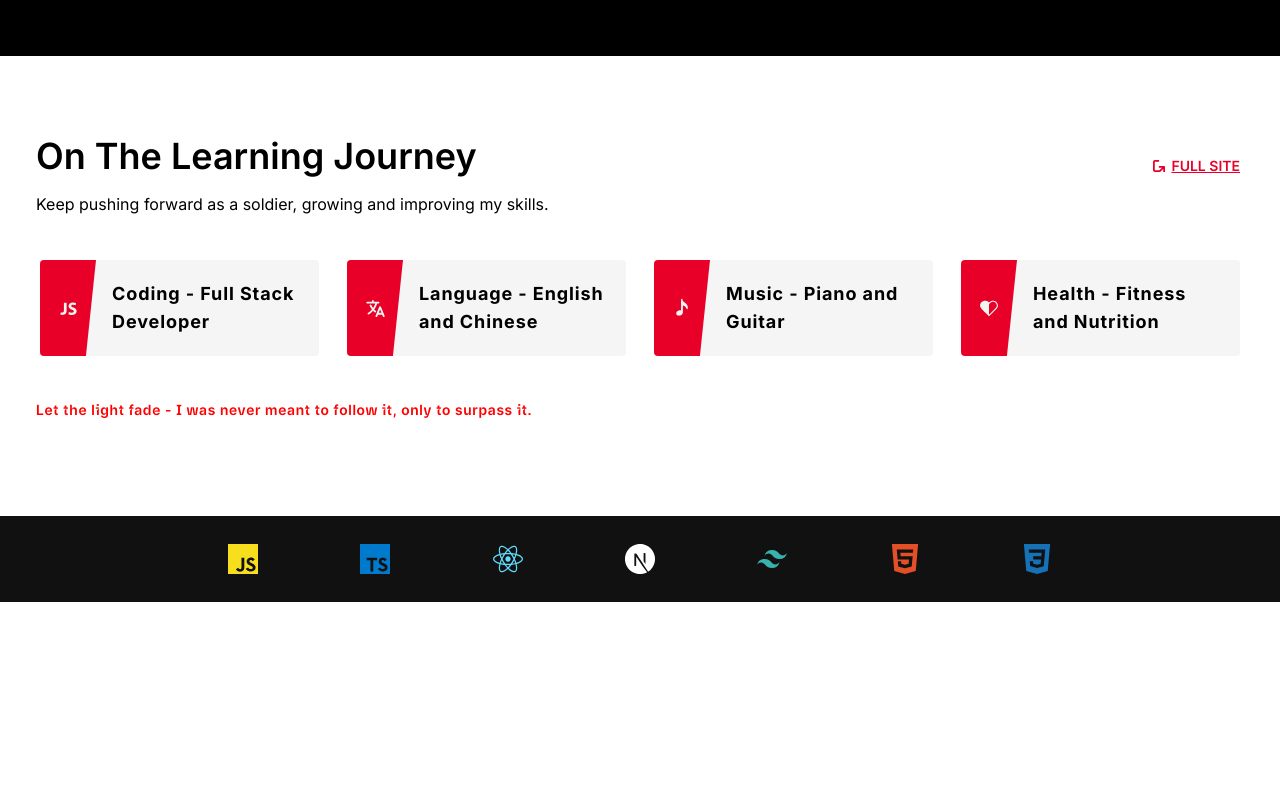
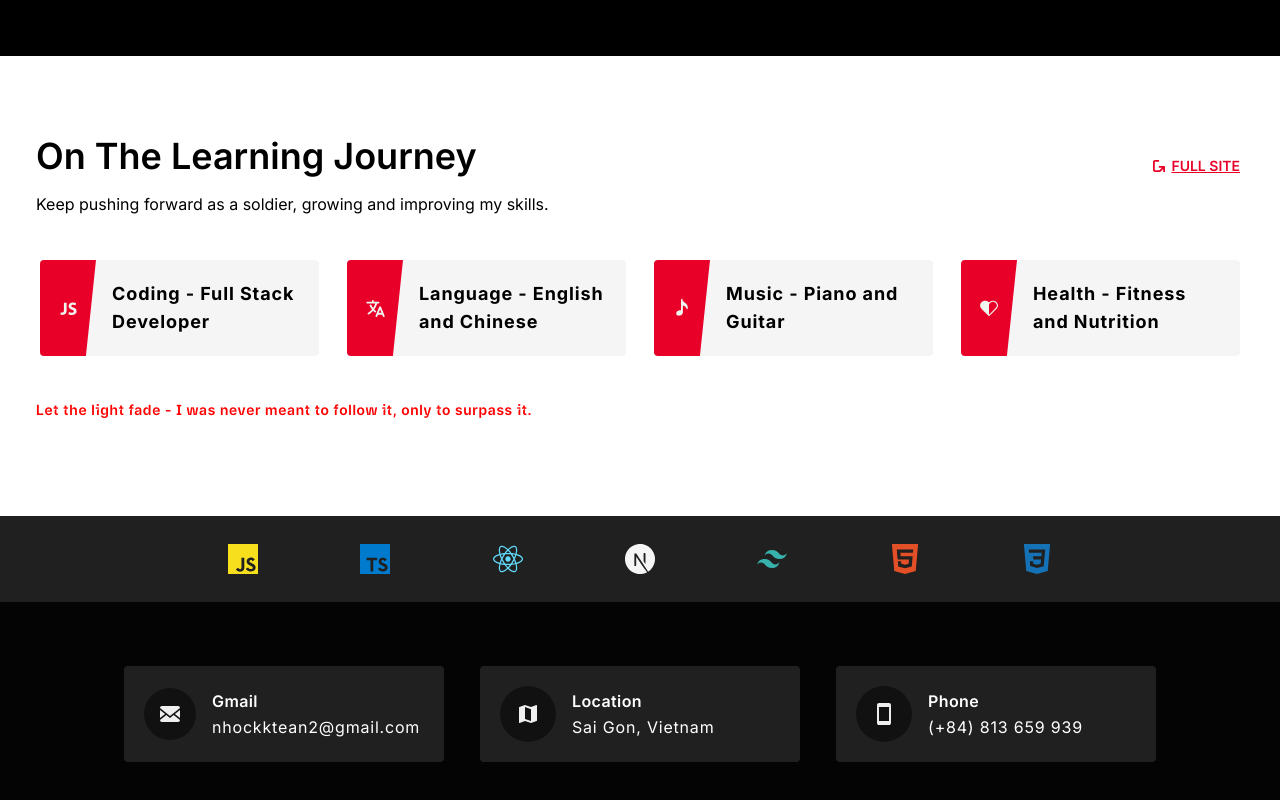
Before and after one commit to nhatkytran/Portfolio, a Next.js app: page / in a window 1280 px wide. Shown: the part 484-1284 px from the top of the page. Before the commit the page ends 1086 px from the top, so only its background shows below. Built offline with nearby package versions, Linux system fonts and the light colour scheme; a web font is replaced by a local one.

Commit message:
Implement essential information on large desktop

```diff
--- a/src/app/globals.css
+++ b/src/app/globals.css
@@ -113,9 +113,9 @@
 }
 
 @theme inline {
-  --breakpoint-xxs: 24rem;
-  --breakpoint-xs: 30rem;
-  --breakpoint-lgx: 70rem;
+  --breakpoint-xxs: 24rem; /* 384px */
+  --breakpoint-xs: 30rem; /* 480px */
+  --breakpoint-lgx: 70rem; /* 1120px */
 
   --color-yellow-sun-glow: var(--yellow-sun-glow);
   --color-yellow-golden-sand: var(--yellow-golden-sand);
--- a/src/features/layout/components/Footer/Footer.tsx
+++ b/src/features/layout/components/Footer/Footer.tsx
@@ -1,11 +1,30 @@
 import { cn } from '@/shared/utils/helpers';
 import { TECHNOLOGY_ICONS } from '@/features/layout/data';
+import { EnvelopIcon, MapIcon, PhoneIcon } from '@/shared/icons';
+
+const ESSENTIAL_INFORMATION = [
+  {
+    label: 'Gmail',
+    content: 'nhockktean2@gmail.com',
+    Icon: EnvelopIcon,
+  },
+  {
+    label: 'Location',
+    content: 'Sai Gon, Vietnam',
+    Icon: MapIcon,
+  },
+  {
+    label: 'Phone',
+    content: '(+84) 813 659 939',
+    Icon: PhoneIcon,
+  },
+];
 
 /** Footer. */
 export default function Footer() {
   return (
-    <footer className="bg-neutral-950">
-      <div className="flex w-full items-center justify-center bg-neutral-900">
+    <footer className="flex flex-col items-center justify-center bg-neutral-950">
+      <div className="flex w-full items-center justify-center bg-neutral-800">
         <div
           className={cn(
             'flex w-full max-w-4xl items-center justify-between',
@@ -20,6 +39,21 @@ export default function Footer() {
           ))}
         </div>
       </div>
+      <div className={cn('flex w-full max-w-6xl justify-center gap-9', 'px-4 py-16', 'xs:px-6', 'sm:px-9')}>
+        {ESSENTIAL_INFORMATION.map(({ label, content, Icon }, index) => (
+          <div key={index} className="flex w-80 gap-4 rounded-sm bg-neutral-800 p-5">
+            <div className="flex items-center justify-center">
+              <div className="rounded-full bg-neutral-900 p-4">
+                <Icon />
+              </div>
+            </div>
+            <div className="flex flex-col justify-center gap-0.5">
+              <p className="font-inter font-semibold tracking-wide text-white">{label}</p>
+              <p className="font-inter tracking-wider text-white">{content}</p>
+            </div>
+          </div>
+        ))}
+      </div>
     </footer>
   );
 }
--- /dev/null
+++ b/src/shared/icons/EnvelopIcon.tsx
@@ -0,0 +1,9 @@
+/** Envelop icon. */
+export default function EnvelopIcon() {
+  return (
+    <svg xmlns="http://www.w3.org/2000/svg" width={20} height={20} fill="#efefef" viewBox="0 0 20 20">
+      {/* eslint-disable-next-line max-len */}
+      <path d="M18 2c1.105 0 2 0.895 2 2v0 12c0 1.105-0.895 2-2 2v0h-16c-1.105 0-2-0.895-2-2v0-12c0-1.1 0.9-2 2-2h16zM13.63 11.1l6.37 4.9v-2l-5.12-3.9 5.12-4.1v-2l-10 8-10-8v2l5.12 4.1-5.12 3.9v2l6.37-4.9 3.63 2.9 3.63-2.9z" />
+    </svg>
+  );
+}
--- /dev/null
+++ b/src/shared/icons/MapIcon.tsx
@@ -0,0 +1,9 @@
+/** Map icon. */
+export default function MapIcon() {
+  return (
+    <svg width={24} height={24} viewBox="0 0 24 24" xmlns="http://www.w3.org/2000/svg" fill="#efefef">
+      {/* eslint-disable-next-line max-len */}
+      <path d="M15 18.984v-11.859l-6-2.109v11.859zM20.484 3q0.516 0 0.516 0.516v15.094q0 0.375-0.375 0.469l-5.625 1.922-6-2.109-5.344 2.063-0.141 0.047q-0.516 0-0.516-0.516v-15.094q0-0.375 0.375-0.469l5.625-1.922 6 2.109 5.344-2.063z" />
+    </svg>
+  );
+}
--- a/src/shared/icons/NextIcon.tsx
+++ b/src/shared/icons/NextIcon.tsx
@@ -6,7 +6,7 @@ export default function NextIcon({ className }: PropsWithClassName) {
     <svg
       width={32}
       height={32}
-      fill="#ffffff"
+      fill="#f5f5f5"
       className={className}
       xmlns="http://www.w3.org/2000/svg"
       viewBox="0 0 32 32"
--- /dev/null
+++ b/src/shared/icons/PhoneIcon.tsx
@@ -0,0 +1,9 @@
+/** Phone icon. */
+export default function PhoneIcon() {
+  return (
+    <svg width={24} height={24} fill="#efefef" viewBox="0 0 24 24" xmlns="http://www.w3.org/2000/svg">
+      {/* eslint-disable-next-line max-len */}
+      <path d="M17.016 18.984v-13.969h-10.031v13.969h10.031zM17.016 1.031q0.797 0 1.383 0.586t0.586 1.383v18q0 0.797-0.586 1.406t-1.383 0.609h-10.031q-0.797 0-1.383-0.609t-0.586-1.406v-18q0-0.797 0.586-1.406t1.383-0.609z" />
+    </svg>
+  );
+}
--- a/src/shared/icons/index.ts
+++ b/src/shared/icons/index.ts
@@ -4,14 +4,17 @@ import BringerIcon from './BringerIcon';
 import BurgerIcon from './BurgerIcon';
 import CloseIcon from './CloseIcon';
 import CssIcon from './CssIcon';
+import EnvelopIcon from './EnvelopIcon';
 import HeartIcon from './HeartIcon';
 import HtmlIcon from './HtmlIcon';
 import JavaScriptIcon from './JavaScriptIcon';
 import JavaScriptLearningIcon from './JavaScriptLearningIcon';
 import LanguageIcon from './LanguageIcon';
 import LearningBookIcon from './LearningBookIcon';
+import MapIcon from './MapIcon';
 import MusicIcon from './MusicIcon';
 import NextIcon from './NextIcon';
+import PhoneIcon from './PhoneIcon';
 import ReactIcon from './ReactIcon';
 import TailwindCssIcon from './TailwindCssIcon';
 import TypeScriptIcon from './TypeScriptIcon';
@@ -24,14 +27,17 @@ export {
   BurgerIcon,
   CloseIcon,
   CssIcon,
+  EnvelopIcon,
   HeartIcon,
   HtmlIcon,
   JavaScriptIcon,
   JavaScriptLearningIcon,
   LanguageIcon,
   LearningBookIcon,
+  MapIcon,
   MusicIcon,
   NextIcon,
+  PhoneIcon,
   ReactIcon,
   TailwindCssIcon,
   TypeScriptIcon,
```
